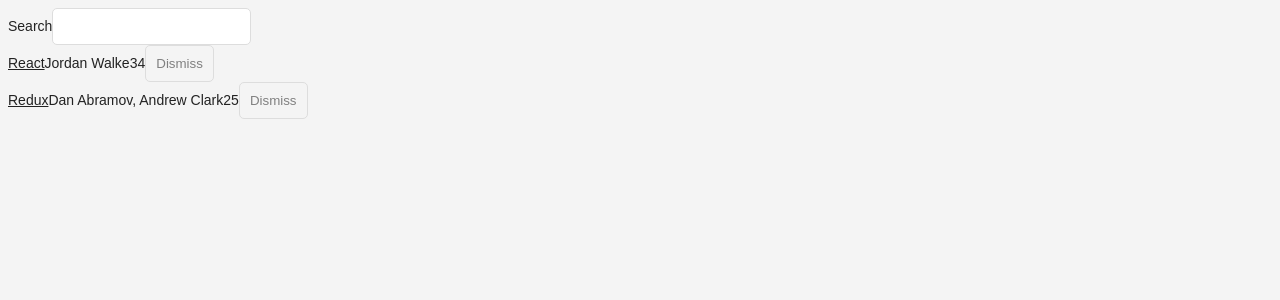
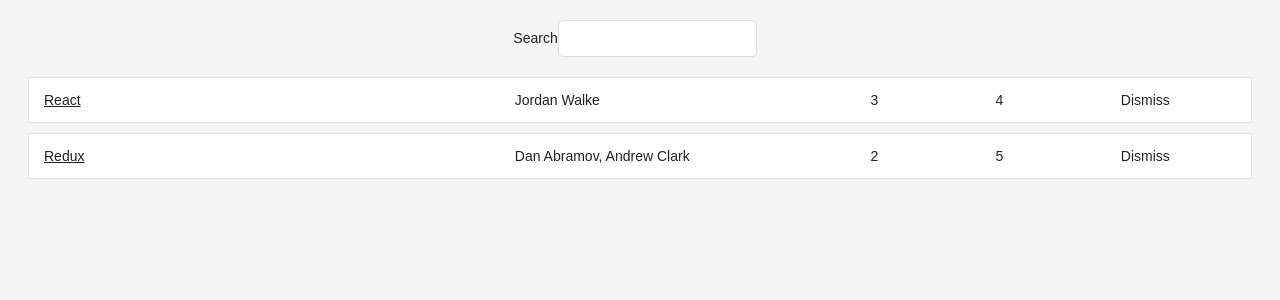
Before and after one commit to alfieqashwa/hackernews-hooks, a React (Create React App) app: page / in a window 1280 px wide. Shown: the top 300 px of the page. Built offline with nearby package versions, Linux system fonts and the light colour scheme.

Commit message:
styling components

```diff
--- a/src/App.js
+++ b/src/App.js
@@ -39,10 +39,12 @@
   }
 
   return (
-    <div className="App">
-      <Search value={searchTerm} onChange={onSearchChange}>
-        Search
-      </Search>
+    <div className="page">
+      <div className="interactions">
+        <Search value={searchTerm} onChange={onSearchChange}>
+          Search
+        </Search>
+      </div>
       <Table list={list} pattern={searchTerm} onDismiss={onDismiss} />
     </div>
   );
@@ -56,17 +58,20 @@
 );
 
 const Table = ({ list, pattern, onDismiss }) => (
-  <div>
+  <div className="table">
     {list.filter(isSearched(pattern)).map(item => (
-      <div key={item.objectID}>
-        <span>
+      <div key={item.objectID} className="table-row">
+        <span style={{ width: '40%' }}>
           <a href={item.url}>{item.title}</a>
         </span>
-        <span>{item.author}</span>
-        <span>{item.num_comments}</span>
-        <span>{item.points}</span>
-        <span>
-          <Button onClick={() => onDismiss(item.objectID)} type="button">
+        <span style={{ width: '30%' }}>{item.author}</span>
+        <span style={{ width: '10%' }}>{item.num_comments}</span>
+        <span style={{ width: '10%' }}>{item.points}</span>
+        <span style={{ width: '10%' }}>
+          <Button
+            onClick={() => onDismiss(item.objectID)}
+            className="button-inline"
+          >
             Dismiss
           </Button>
         </span>
```
